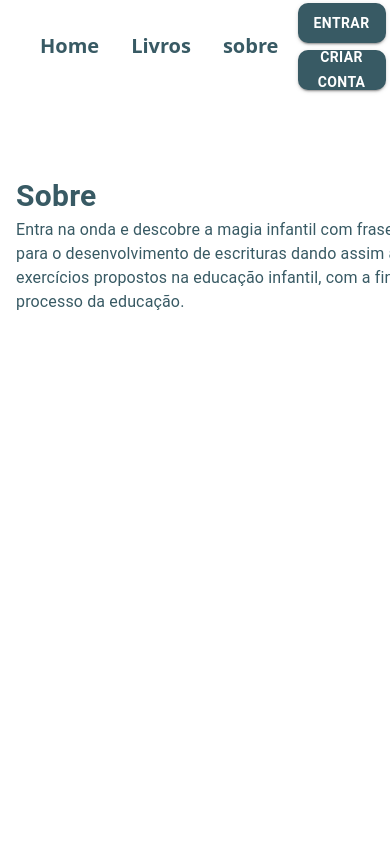
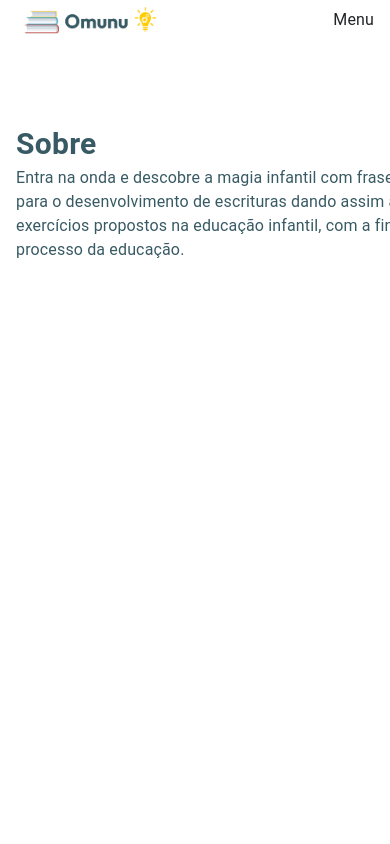
Before and after one commit to joelmarcolino/OMUNU2023, a Next.js app: page /about in a window 390 px wide. Shown: the top 844 px of the page. Built offline with nearby package versions, Linux system fonts and the light colour scheme.

Commit message:
:rocket: navbar respons

```diff
--- a/src/components/Navbar/index.tsx
+++ b/src/components/Navbar/index.tsx
@@ -1,12 +1,17 @@
 import Link from "next/link"
-import { Box, List, ListItem } from "@mui/material"
+import { Box, List, ListItem, Typography } from "@mui/material"
 import { ImageComponent } from "../Image/Image"
 import logo from "../../../public/omunu_logo.png"
 import {Button as MuiButton, ButtonProps} from "@mui/material"
 import { styled } from '@mui/material/styles';
 import { yellow } from '@mui/material/colors';
+import { useTheme } from '@mui/material/styles';
+import useMediaQuery from '@mui/material/useMediaQuery';
 
 export const Navbar = () => {
+
+  const theme = useTheme();
+  const matches = useMediaQuery(theme.breakpoints.up('md'));
 
   const YellowToBlue = styled(MuiButton)<ButtonProps>(({ theme }) => ({
     color: theme.palette.getContrastText(yellow[400]),
@@ -21,7 +26,9 @@ export const Navbar = () => {
       <Box>
         <ImageComponent name={logo} height={900} width={150}/>
       </Box>
-      <List sx={{display: "flex", cursor: "pointer"}}>
+      {!matches ? <Typography>Menu</Typography> : (
+        <>
+        <List sx={{display: "flex", cursor: "pointer"}}>
         <ListItem sx={{fontSize: "20px", fontWeight: "bold"}}>
         <Link href="/" style={{textDecoration: "none", color: "#385A64"}}>Home</Link>
         </ListItem>
@@ -70,6 +77,9 @@ export const Navbar = () => {
               </Link>
         </YellowToBlue>
       </Box>
+      </>
+      )}
+
     </Box>
   )
 }
```
